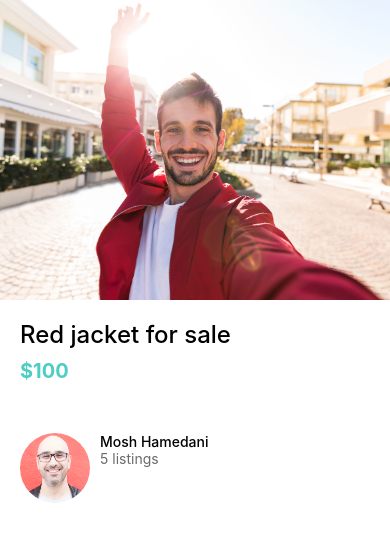
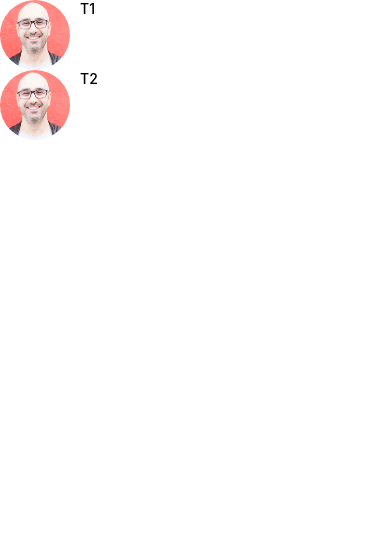
Before and after one commit to bdriggs/react-native-app, a React Native app: screen / in a window 390 px wide. Shown: the top 542 px of the page. Built offline with nearby package versions, Linux system fonts and the light colour scheme.

Commit message:
Beginning of list component

```diff
--- a/App.js
+++ b/App.js
@@ -7,9 +7,11 @@ import AppText from "./app/components/AppText/AppText";
 import AppButton from "./app/components/AppButton";
 import Card from "./app/components/Card";
 import ListingDetailsScreen from "./app/screens/ListingDetailsScreen";
+import ViewImageScreen from "./app/screens/ViewImageScreen";
+import MessagesScreen from "./app/screens/MessagesScreen";
 
 export default function App() {
-  return <ListingDetailsScreen></ListingDetailsScreen>;
+  return <MessagesScreen></MessagesScreen>;
 }
 const styles = StyleSheet.create({
   container: {
--- /dev/null
+++ b/app/screens/MessagesScreen.js
@@ -0,0 +1,36 @@
+import React from "react";
+import { FlatList } from "react-native";
+import ListItem from "../components/ListItem";
+
+const messages = [
+  {
+    id: 1,
+    title: "T1",
+    description: "D1",
+    image: require("../assets/mosh.jpg"),
+  },
+  {
+    id: 2,
+    title: "T2",
+    description: "D2",
+    image: require("../assets/mosh.jpg"),
+  },
+];
+
+function MessagesScreen(props) {
+  return (
+    <FlatList
+      data={messages}
+      keyExtractor={(message) => message.id.toString()}
+      renderItem={({ item }) => (
+        <ListItem
+          title={item.title}
+          subtitle={item.subtitle}
+          image={item.image}
+        />
+      )}
+    />
+  );
+}
+
+export default MessagesScreen;
--- a/app/screens/ViewImageScreen.js
+++ b/app/screens/ViewImageScreen.js
@@ -1,13 +1,22 @@
 import React from "react";
 import { Image, StyleSheet, View } from "react-native";
+import { MaterialCommunityIcons } from "@expo/vector-icons";
 
 import colors from "../config/colors";
 
 function ViewImageScreen(props) {
   return (
     <View style={styles.container}>
-      <View style={styles.closeIcon} />
-      <View style={styles.deleteIcon} />
+      <View style={styles.closeIcon}>
+        <MaterialCommunityIcons name="close" color="white" size={30} />
+      </View>
+      <View style={styles.deleteIcon}>
+        <MaterialCommunityIcons
+          name="trash-can-outline"
+          color="white"
+          size={35}
+        />
+      </View>
       <Image
         resizeMode="contain"
         style={styles.image}
@@ -19,9 +28,6 @@ function ViewImageScreen(props) {
 
 const styles = StyleSheet.create({
   closeIcon: {
-    width: 50,
-    height: 50,
-    backgroundColor: colors.primary,
     top: 40,
     left: 30,
     position: "absolute",
@@ -31,9 +37,6 @@ const styles = StyleSheet.create({
     flex: 1,
   },
   deleteIcon: {
-    width: 50,
-    height: 50,
-    backgroundColor: colors.secondary,
     top: 40,
     right: 30,
     position: "absolute",
```
